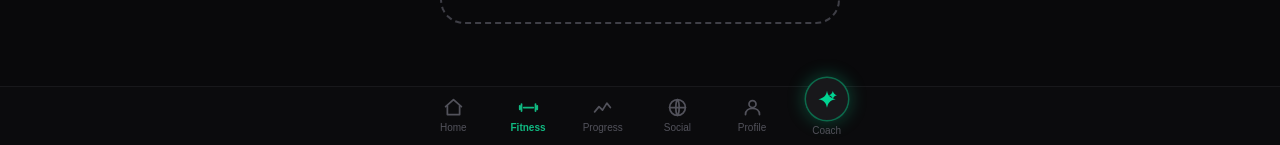
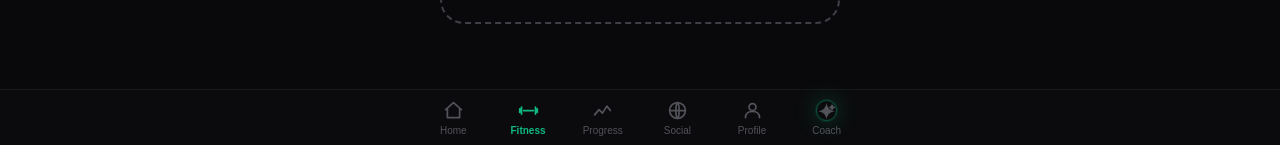
Before and after one commit to aidengithub0822/lifeform, a Next.js app: page /scan in a window 1280 px wide. Shown: the part 652-797 px from the top of the page. Built offline with nearby package versions, Linux system fonts and the light colour scheme; no server answers.

Commit message:
Coach tab: drop the raised badge, keep it in line with the row
The AI aura around its icon is what marks Coach as the AI tab now, not a
lifted/enlarged circle — it sits flush with every other tab like the rest.

```diff
--- a/src/components/BottomNav.tsx
+++ b/src/components/BottomNav.tsx
@@ -9,8 +9,9 @@ import { usePathname } from "next/navigation";
 // trends), Social (the community feed), Profile (your public identity +
 // account — DMs live behind the message-bubble icon there), and Coach last —
 // deliberately at the end rather than the middle of a 6-tab row (a middle
-// slot only reads as "the important one" with an odd tab count), but still
-// the most visually prominent icon via the raised glowing badge below.
+// slot only reads as "the important one" with an odd tab count). It sits
+// in line with every other tab (no raised badge) — the .lf-ai-aura ring
+// around its icon is what marks it as the AI, not its position or size.
 // Inline stroke icons, matching the app's design system (no emoji in the UI chrome).
 function HomeIcon() {
   return (
@@ -114,13 +115,7 @@ export default function BottomNav() {
               }`}
             >
               {isCoach ? (
-                <span
-                  className={`lf-glow -mt-5 flex h-11 w-11 items-center justify-center rounded-full border ${
-                    active
-                      ? "border-emerald-400 bg-emerald-500 text-black"
-                      : "border-emerald-500/50 bg-zinc-900 text-emerald-400"
-                  }`}
-                >
+                <span className="lf-ai-aura flex h-[21px] w-[21px] items-center justify-center rounded-full">
                   <Icon />
                 </span>
               ) : (
```
